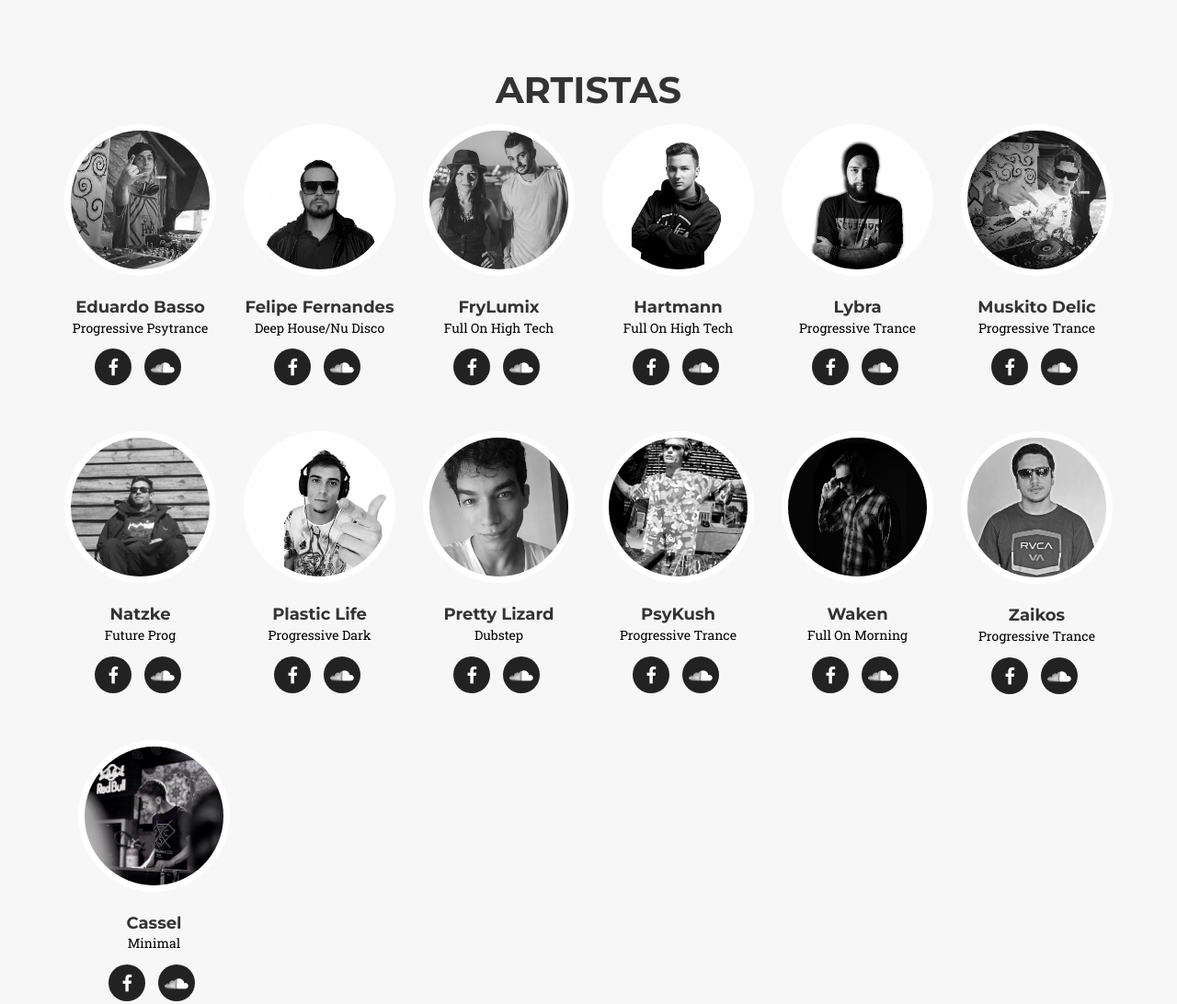
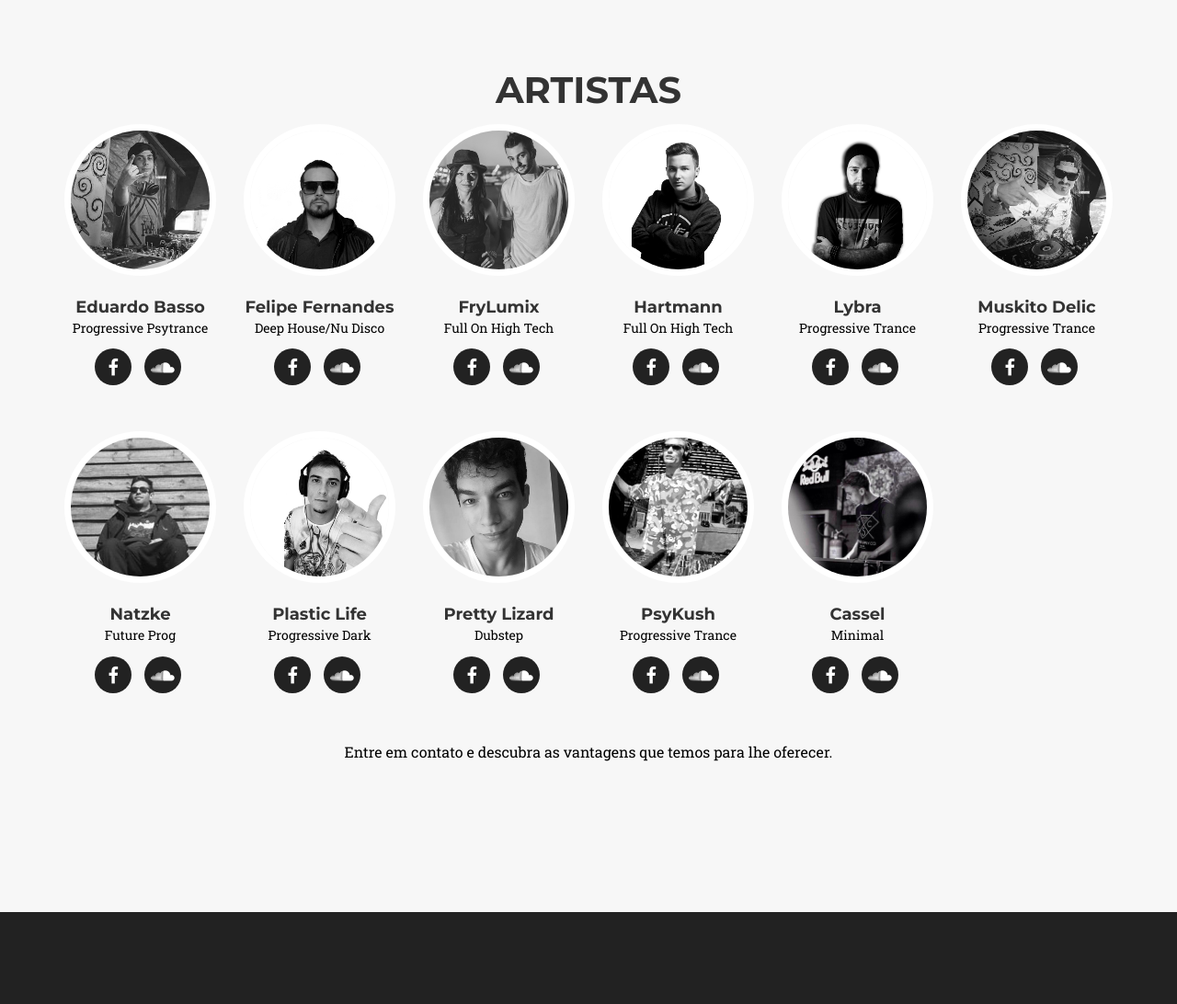
Before and after one commit to embueno/phantom, a plain HTML site: page index.html in a window 1280 px wide. Shown: the part 1380-2472 px from the top of the page at 92% size. Drawn offline with nearby package versions, Linux system fonts and the light colour scheme; a web font is replaced by a local one.

Commit message:
Retirada Zaikos e Waken
Retirada Zaikos e Waken

```diff
--- a/index.html
+++ b/index.html
@@ -293,35 +293,8 @@
                 </div>
 
 
-          <div class="col-sm-2">
-                    <div class="team-member">
-                        <img src="img/team/WAKEN.png" class="img-responsive img-circle tela color-tooltip" alt="" data-toggle="tooltip" title="">
-                        <h4>Waken</h4>
-                        <p class="text-muted">Full On Morning</p>
-                        <ul class="list-inline social-buttons">
 
-                       <li><a href="https://www.facebook.com/wakendj"><i class="fa fa-facebook"></i></a>
-                            </li>
-                            <li><a href="https://www.soundcloud.com/wakendj"><i class="fa fa-soundcloud"></i></a>
-                            </li>
-                        </ul>
-                    </div>
-                </div>
-
-                  <div class="col-sm-2">
-                    	<div class="team-member">
-                        <img src="img/team/Zaikos.JPG" class="img-responsive img-circle tela color-tooltip" alt="" data-toggle="tooltip" title="">
-                        <h4>Zaikos</h4>
-                        <p class="text-muted">Progressive Trance</p>
-                        <ul class="list-inline social-buttons">
-                             <li><a href="https://www.facebook.com/ZaikosMusic"><i class="fa fa-facebook"></i></a>
-                            </li>
-                            <li><a href="https://soundcloud.com/zaikosmusic"><i class="fa fa-soundcloud"></i></a>
-                            </li>
-                        </ul>
-                    </div>
-                </div>
-                <div style="margin-left: 15px" class="row">
+                  <div style="margin-left: 15px" class="row">
                 <div class="col-sm-2">
                     <div class="team-member">
                         <img src="img/team/Cassel.jpg" class="img-responsive img-circle tela color-tooltip" alt="" data-toggle="tooltip" title="">
```
